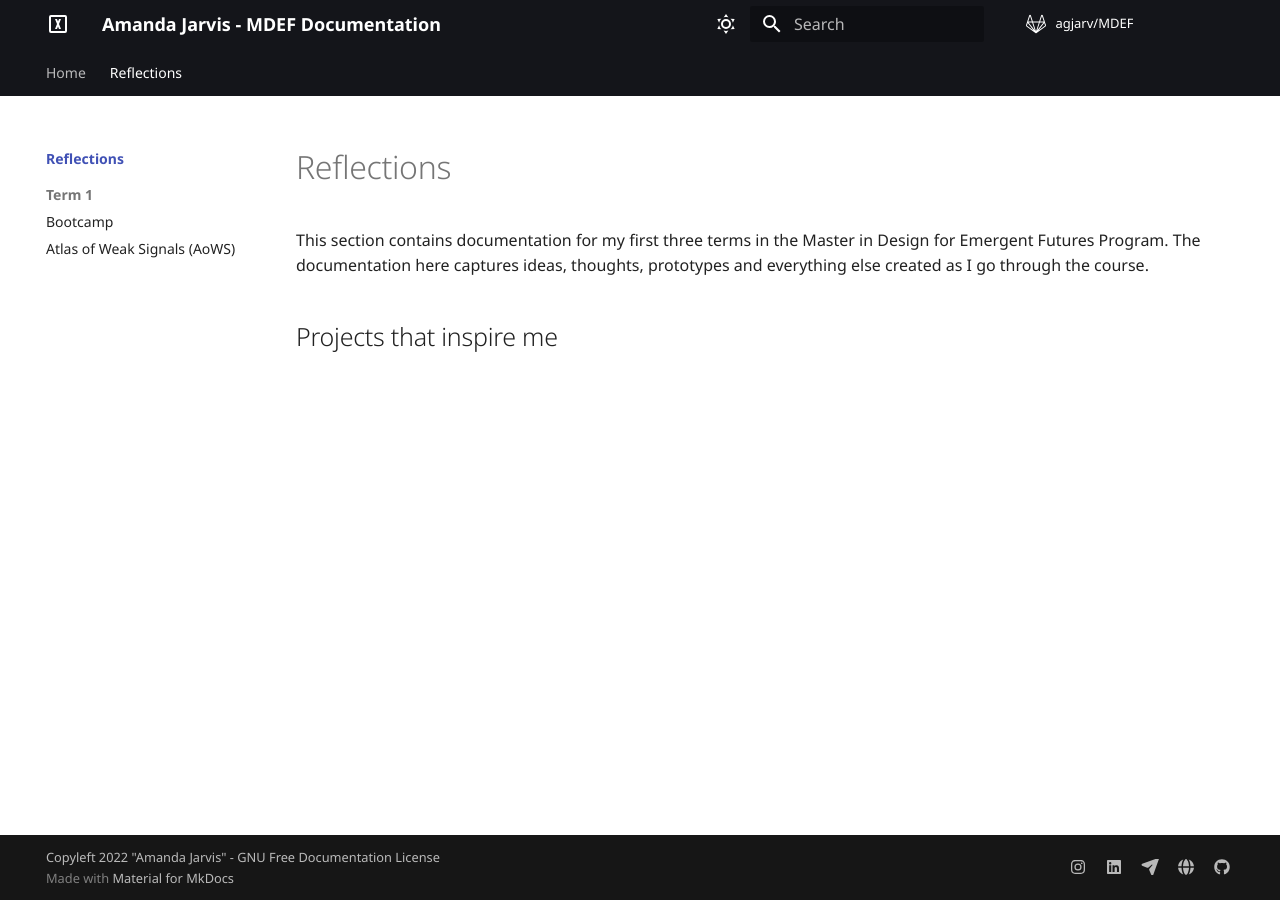
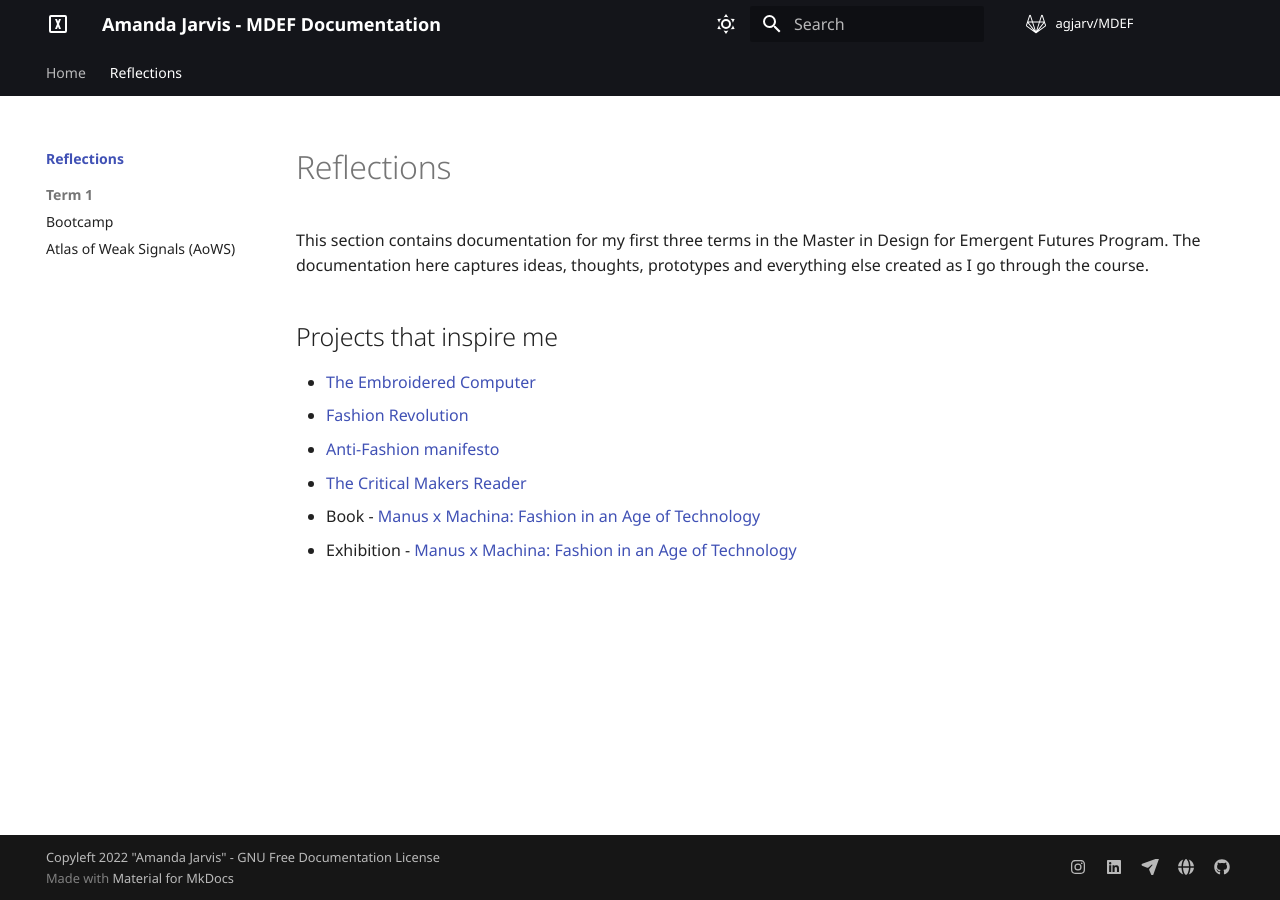
Before and after one commit to agjarv/MDEF, an MkDocs documentation site: the page built from docs/reflections/index.md, in a window 1280 px wide. Built offline with MkDocs 1.6.1 and Material for MkDocs 9.7.7, drawn with Linux system fonts in a browser that asks for light colours; comment, search, counter and statistics services are not loaded.

```diff
--- a/docs/reflections/index.md
+++ b/docs/reflections/index.md
@@ -8,3 +8,10 @@ hide:
 This section contains documentation for my first three terms in the Master in Design for Emergent Futures Program. The documentation here captures ideas, thoughts, prototypes and everything else created as I go through the course.
 
 ## Projects that inspire me
+
+- [The Embroidered Computer](https://www.stitchingworlds.net/speculation/the-embroidered-computer/)
+- [Fashion Revolution](https://www.fashionrevolution.org/)
+- [Anti-Fashion manifesto](https://designmanifestos.files.wordpress.com/2020/04/anti_fashion_manifesto011.pdf)
+- [The Critical Makers Reader](https://networkcultures.org/wp-content/uploads/2019/11/CriticalMakersReader.pdf)
+- Book - [Manus x Machina: Fashion in an Age of Technology](https://www.goodreads.com/en/book/show/27248507-manus-x-machina)
+- Exhibition - [Manus x Machina: Fashion in an Age of Technology](https://www.metmuseum.org/exhibitions/listings/2016/manus-x-machina)
--- a/mkdocs.yml
+++ b/mkdocs.yml
@@ -93,6 +93,8 @@ nav:
 
 markdown_extensions:
 
+  #tables enables by default but adding here just in case
+  - tables
   # Python Markdown
   - abbr
   - admonition
```
Also changed, not shown: docs/term01/bootcamp.md (+4 -0 lines).
